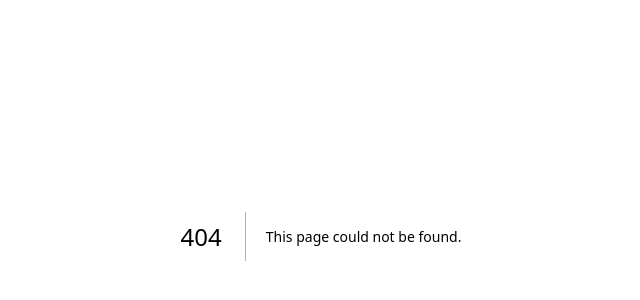
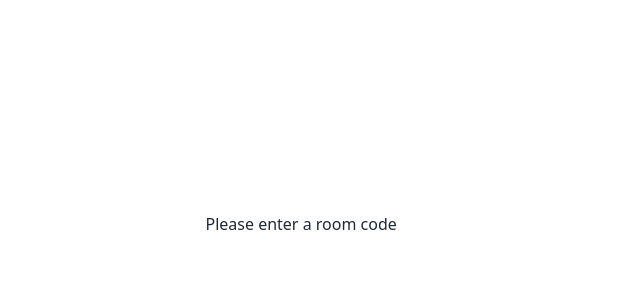
Before and after one commit to viloriajer/ably-websockets, a Next.js app: page /join-session in a window 1280 px wide. Before the commit this address had no page. Shown: the part 164-464 px from the top of the page, without its empty margins (319-959 px from the left). Built offline with nearby package versions, Linux system fonts and the light colour scheme.

Commit message:
update: initialize pages for login, join session, chat

```diff
--- /dev/null
+++ b/pages/chat/index.tsx
@@ -0,0 +1,12 @@
+import React from 'react'
+import { configureAbly, useChannel } from "@ably-labs/react-hooks";
+
+const ChatPage = () => {
+  return (
+    <div className='flex h-full'>
+        <p className=''></p>
+    </div>
+  )
+}
+
+export default ChatPage
--- /dev/null
+++ b/pages/join-session/index.tsx
@@ -0,0 +1,14 @@
+import { useSession } from 'next-auth/react'
+import React, { useState } from 'react'
+
+const JoinSessionPage = () => {
+    const [roomCode,setRoomCode] = useState('')
+  return (
+    <div className='flex flex-col h-screen items-center justify-center'>
+        <div className='flex flex-col'><p>Please enter a room code</p>
+        <input type="text" /></div>
+    </div>
+  )
+}
+
+export default JoinSessionPage
--- /dev/null
+++ b/pages/login/index.tsx
@@ -0,0 +1,13 @@
+import React from 'react'
+import { signIn, useSession } from "next-auth/react"
+const LoginPage = () => {
+  return (
+    <div className='flex flex-col h-screen items-center justify-center'>
+        <div className='flex flex-col'>
+        <button onClick={() => signIn("github", {callbackUrl:'/join-session'})}>Sign in with Github</button>
+        </div>
+    </div>
+  )
+}
+
+export default LoginPage
```
